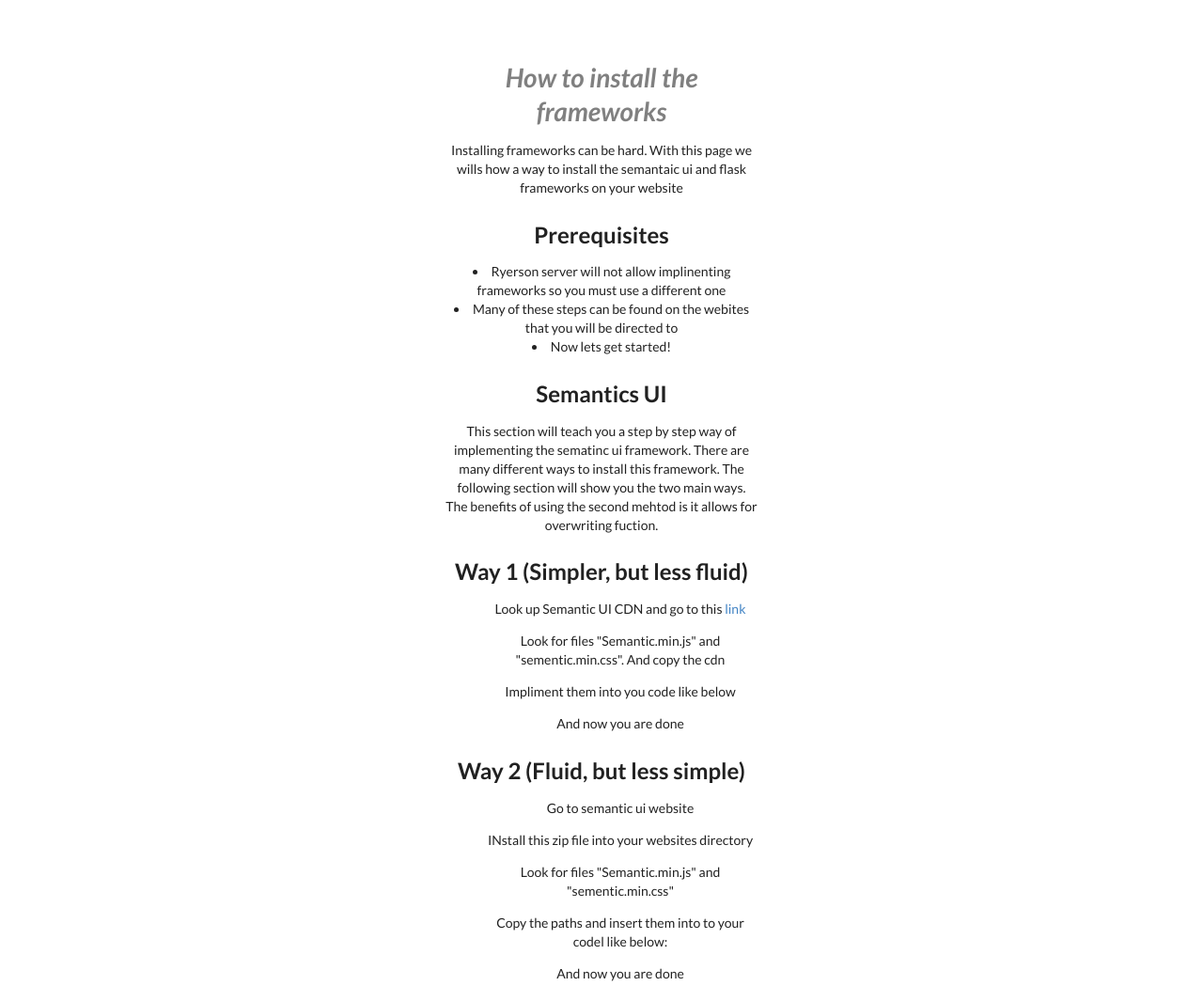
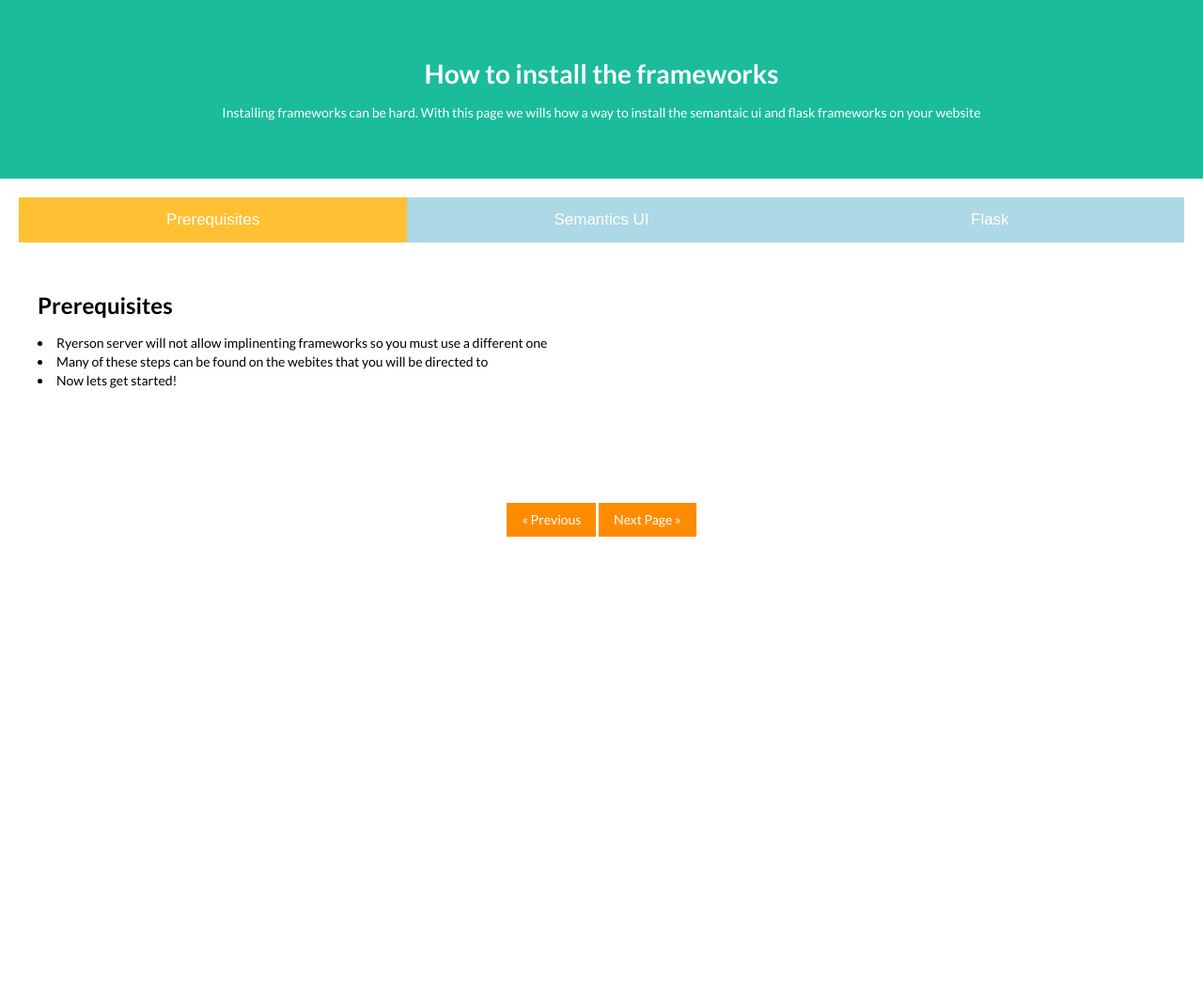
Before and after one commit to DavidPep/CPS530TermProject, a plain HTML site: page page2.html in a window 1280 px wide. Shown: the top 1049 px of the page at 94% size. After the commit the page ends 800 px from the top, so only its background shows below. Drawn offline with nearby package versions, Linux system fonts and the light colour scheme.

Commit message:
Update page2.html

```diff
--- a/page2.html
+++ b/page2.html
@@ -7,49 +7,99 @@
 <html>
 <head>
 	<title>Page 2</title>
-	<style type="text/css" >
-		h1{
+    <meta name="viewport" content="width=device-width, initial-scale=1">
+    <style>
+    .header {
+        padding: 60px;
         text-align: center;
-			font-style: italic;
-			font: Helvetica;
-			color: gray;
-		}
-		html{
-			font: Helvetica;
+        background: #1abc9c;
+        color: white;
         }
 
-		body{
-			background-repeat: no-repeat;
-			background: rgb(150, 220, 220);
-			background-attachment: fixed;
+/* Page Content */
+    .content {padding:20px;}
+    * {box-sizing: border-box}
+
+    /* Set height of body and the document to 100% */
+    body, html {
+      height: 100%;
+      margin: 0;
+      font-family: Arial;
     }
-		#overlay {
- 		width: 30%;
- 		min-width: 30%;
-  		margin: 3% auto;
-  		display: block;
-  		padding: 2%;
-  		height: 40%;
-  	    background-color: rgba(255, 255, 255, 0.7);
-  		border-radius: 40px;
-  		text-align: center;
+
+    /* Style tab links */
+    .tablink {
+      background-color: lightblue;
+      color: white;
+      float: left;
+      border: none;
+      outline: none;
+      cursor: pointer;
+      padding: 14px 16px;
+      font-size: 17px;
+      width: 33.3333%;
     }
+
+    .tablink:hover {
+      background-color: orange;
+    }
+
+    /* Style the tab content (and add height:100% for full page content) */
+    .tabcontent {
+      color: white;
+      display: none;
+      padding: 100px 20px;
+      height: 100%;
+    }
+    a {
+        text-decoration: none;
+        display: inline-block;
+        padding: 8px 16px;
+    }
+    .next {
+        background-color:darkorange;
+        color: white;
+
+    }
+    .previous {
+    background-color: darkorange;
+    color: white;
+
+    }
+
+
+    #Prerequisites {color: black;}
+    #SemanticsUI {color: black;}
+    #Flask{color:black;}
     </style>
 		<link rel="stylesheet" type="text/css" href="https://cdnjs.cloudflare.com/ajax/libs/semantic-ui/2.4.1/semantic.min.css">
 <script
   src="https://code.jquery.com/jquery-3.1.1.min.js"
   integrity="sha256-hVVnYaiADRTO2PzUGmuLJr8BLUSjGIZsDYGmIJLv2b8="
   crossorigin="anonymous"></script>
-<script src="https://cdnjs.cloudflare.com/ajax/libs/semantic-ui/2.4.1/semantic.min.js"></script>
+<script src="https://cdnjs.cloudflare.com/ajax/libs/semantic-ui/2.4.1/semantic.min.js">
+</script>
 </head>
-<body id="overlay">
+<body>
+<div class="header">
+    <div style="text-align:center;">
+        <h1> How to install the frameworks</h1>
+        <p>Installing frameworks can be hard. With this page we wills how a way to install the semantaic ui and flask frameworks on your website</p>
+    </div>
+</div>
 
-<h1 id="title"> How to install the frameworks</h1>
-<p>Installing frameworks can be hard. With this page we wills how a way to install the semantaic ui and flask frameworks on your website</p>
+<div class="content">
+        <button class="tablink" onclick="openPage('Prerequisites', this, '#FFC133')" id="defaultOpen">Prerequisites</button>
+        <button class="tablink" onclick="openPage('SemanticsUI', this, 'orange')">Semantics UI</button>
+        <button class="tablink" onclick="openPage('Flask', this, 'darkorange')">Flask</button>
+
+<div id="Prerequisites" class="tabcontent">
         <h2>Prerequisites</h2>
         <li>Ryerson server will not allow implinenting frameworks so you must use a different one</li>
         <li>Many of these steps can be found on the webites that you will be directed to</li>
         <li>Now lets get started!</li>
+</div>
+<div id="SemanticsUI" class="tabcontent">
     <h2>Semantics UI</h2>
     <p>This section will teach you a step by step way of implementing the sematinc ui framework. There are many different ways to install this framework. The following section will show you the two main ways. The benefits of using the second mehtod is it allows for overwriting fuction.</p>
     <H2>Way 1 (Simpler, but less fluid)</H2>
@@ -63,12 +113,35 @@
                 <ol>Look for files "Semantic.min.js" and "sementic.min.css"</ol>
                 <ol>Copy the paths and insert them into to your codel like below:</ol>
                 <ol>And now you are done</ol>
+</div>
+<div id="Flask" class="tabcontent">
     <h2>Flask</h2>
     <p>This section will teach you a step by step way of implementing the flask framework</p>
     <h3>Part 1</h3>
     <li>Go to the Flask website at link</li>
     <li>On this page</li>
-<div style="margin-bottom: 50px;"></div>
-<p> Go to<a href="page3.html"> Part 3</a></p>
+</div>
+<script>
+    function openPage(pageName,elmnt,color) {
+  var i, tabcontent, tablinks;
+  tabcontent = document.getElementsByClassName("tabcontent");
+  for (i = 0; i < tabcontent.length; i++) {
+    tabcontent[i].style.display = "none";
+  }
+  tablinks = document.getElementsByClassName("tablink");
+  for (i = 0; i < tablinks.length; i++) {
+    tablinks[i].style.backgroundColor = "";
+  }
+  document.getElementById(pageName).style.display = "block";
+  elmnt.style.backgroundColor = color;
+}
+
+// Get the element with id="defaultOpen" and click on it
+document.getElementById("defaultOpen").click();
+</script>
+</div>
+<p style="text-align: center;"><a href="index.html" class="previous">&laquo; Previous</a> <a href="page3.html" class="next" >Next Page &raquo;</a>
+
+
 </body>
 </html>
```
Lines whose indentation alone changed are shown as unchanged.
